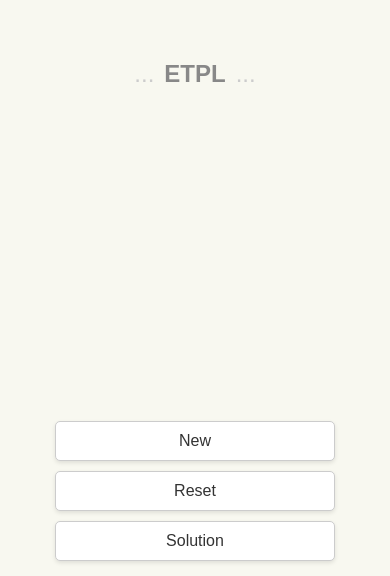
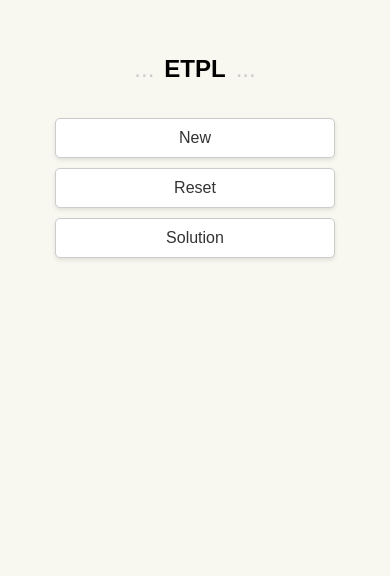
Before and after one commit to bartvm/kdoo, a plain HTML site: page index.html in a window 390 px wide. Shown: the part 268-844 px from the top of the page. Drawn offline with Linux system fonts and the light colour scheme.

Commit message:
Update index.html

```diff
--- a/index.html
+++ b/index.html
@@ -15,22 +15,17 @@
             font-family: Arial, sans-serif;
             display: flex;
             flex-direction: column;
+            align-items: center; /* Center children horizontally */
+            justify-content: center; /* Center children vertically */
             min-height: 100vh; /* Ensure body takes at least full viewport height */
             margin: 0;
             padding: 20px 10px; /* Padding on body for spacing from viewport edges */
-            color: #333;
+            color: #333; /* Default text color for other elements if any */
             overflow-x: hidden; /* Prevent horizontal scrolling on body */
             overflow-y: hidden; /* Prevent vertical scrolling on body */
         }
 
-        .main-content-area {
-            flex-grow: 1; /* Allows this area to take up available vertical space */
-            display: flex;
-            flex-direction: column;
-            justify-content: center; /* Vertically centers the .game-container */
-            align-items: center; /* Horizontally centers the .game-container */
-            width: 100%;
-        }
+        /* Removed .main-content-area */
 
         .game-container {
             display: flex;
@@ -38,6 +33,7 @@
             justify-content: center; /* Center flex items (inputs, span) */
             width: 100%; /* Take full available width from parent */
             max-width: 700px; /* Optional: constrain max width on very large screens */
+            margin-bottom: 40px; /* Space between game and controls */
         }
 
         .input-text {
@@ -50,7 +46,7 @@
             min-width: 0; /* Allow to shrink fully if needed by flexbox */
             flex-grow: 0; /* Don't grow beyond content */
             flex-shrink: 1; /* Allow to shrink */
-            color: #888; /* Grey color to match unsolved given letters - initial state (set by CSS) */
+            color: #000; /* All text is black by default */
             font-weight: normal; /* Inputs are not bold initially */
             transition: font-weight 0.3s ease;
             text-transform: uppercase; /* Ensure typed text is uppercase */
@@ -75,35 +71,27 @@
 
         #given-letters {
             font-size: 2.5em;
-            font-weight: bold; /* Given letters are always bold */
-            color: #888; /* Initial grey color */
+            font-weight: bold; /* Given letters are always black and bold */
+            color: #000; /* All text is black by default */
             padding: 0 10px; /* Keep some padding */
             user-select: none;
-            transition: color 0.3s ease, font-weight 0.3s ease;
+            /* No transition needed as it doesn't change style on solve */
             text-transform: uppercase;
             flex-shrink: 0;
             text-align: center;
             line-height: 1;
         }
 
-        /* --- Style for the SOLVED state (CSS handles font-weight) --- */
+        /* --- Style for the SOLVED state --- */
         .game-container.solved #input-before,
         .game-container.solved #input-after {
-            /* color: #000 !important; JS will now primarily handle this for inputs */
-            font-weight: bold;
+            font-weight: bold; /* Input text becomes bold */
+            /* Color is already black */
         }
 
-        .game-container.solved #given-letters {
-            color: #000;
-            font-weight: bold;
-        }
+        /* .game-container.solved #given-letters style removed as it's already black and bold */
 
-        .controls-area {
-            width: 100%;
-            display: flex;
-            justify-content: center; /* Horizontally centers the .controls div */
-            margin-top: 20px; /* Add some space above the controls if main content is short */
-        }
+        /* Removed .controls-area */
 
         .controls {
             display: flex;
@@ -141,6 +129,7 @@
         @media (max-width: 600px) {
             body {
                 padding: 15px 5px;
+                 justify-content: center; /* Ensure centering on mobile */
             }
             .input-text, #given-letters {
                 font-size: 1.5em;
@@ -148,10 +137,10 @@
             #given-letters {
                  padding: 0 5px;
             }
+            .game-container {
+                margin-bottom: 30px; /* Adjust margin for mobile */
+            }
 
-            .controls-area {
-                 margin-top: 20px;
-            }
              .controls {
                 flex-direction: column;
                 align-items: center;
@@ -173,29 +162,22 @@
             #given-letters {
                  padding: 0 3px;
             }
-             .controls-area {
-                 margin-top: 15px;
-            }
         }
 
     </style>
 </head>
 <body>
 
-    <div class="main-content-area">
     <div class="game-container">
         <input type="text" id="input-before" class="input-text" placeholder="">
         <span id="given-letters"></span>
         <input type="text" id="input-after" class="input-text" placeholder="">
     </div>
-    </div>
 
-    <div class="controls-area">
     <div class="controls">
         <button id="new-button" class="button">New</button>
         <button id="reset-button" class="button">Reset</button>
         <button id="solution-button" class="button">Solution</button>
-        </div>
     </div>
 
     <script>
@@ -269,11 +251,9 @@
                 gameContainer.classList.remove('solved');
                 givenLettersSpan.textContent = currentProblem.given.toUpperCase();
 
-                // Reset input field styles and values
                 inputBefore.value = '';
                 inputAfter.value = '';
-                inputBefore.style.color = '#888'; // JS explicitly sets initial/reset color
-                inputAfter.style.color = '#888';  // JS explicitly sets initial/reset color
+                // Removed JS color styling for inputs
 
                 inputBefore.placeholder = '...';
                 inputAfter.placeholder = '...';
@@ -296,8 +276,7 @@
                 if (formedWord === solutionText) {
                     if (!isSolved) {
                         gameContainer.classList.add('solved');
-                        inputBefore.style.color = '#000'; // JS explicitly sets solved color
-                        inputAfter.style.color = '#000';  // JS explicitly sets solved color
+                        // Removed JS color styling for inputs
                         isSolved = true;
                         inputBefore.disabled = true;
                         inputAfter.disabled = true;
@@ -305,18 +284,12 @@
                 } else {
                     if (isSolved) { // If it was solved, but now it's not
                         gameContainer.classList.remove('solved');
-                        inputBefore.style.color = '#888'; // JS explicitly resets color
-                        inputAfter.style.color = '#888';  // JS explicitly resets color
+                        // Removed JS color styling for inputs
                         isSolved = false;
                         inputBefore.disabled = false;
                         inputAfter.disabled = false;
                     }
-                    // If not solved and wasn't solved before, colors are already grey (or set by initializeGame)
-                    // However, to be safe, ensure grey if not solved:
-                    else if (!isSolved && (inputBefore.style.color !== '#888' || inputAfter.style.color !== '#888')) {
-                         inputBefore.style.color = '#888';
-                         inputAfter.style.color = '#888';
-                    }
+                    // Removed JS color styling checks for inputs
                 }
             }
 
@@ -339,7 +312,7 @@
                     inputBefore.value = '';
                     inputAfter.value = solution;
                 }
-                checkInput(); // This will now also handle color styling via JS
+                checkInput();
             });
 
             // --- Start the game by selecting the first problem ---
```
Lines whose indentation alone changed are shown as unchanged.
